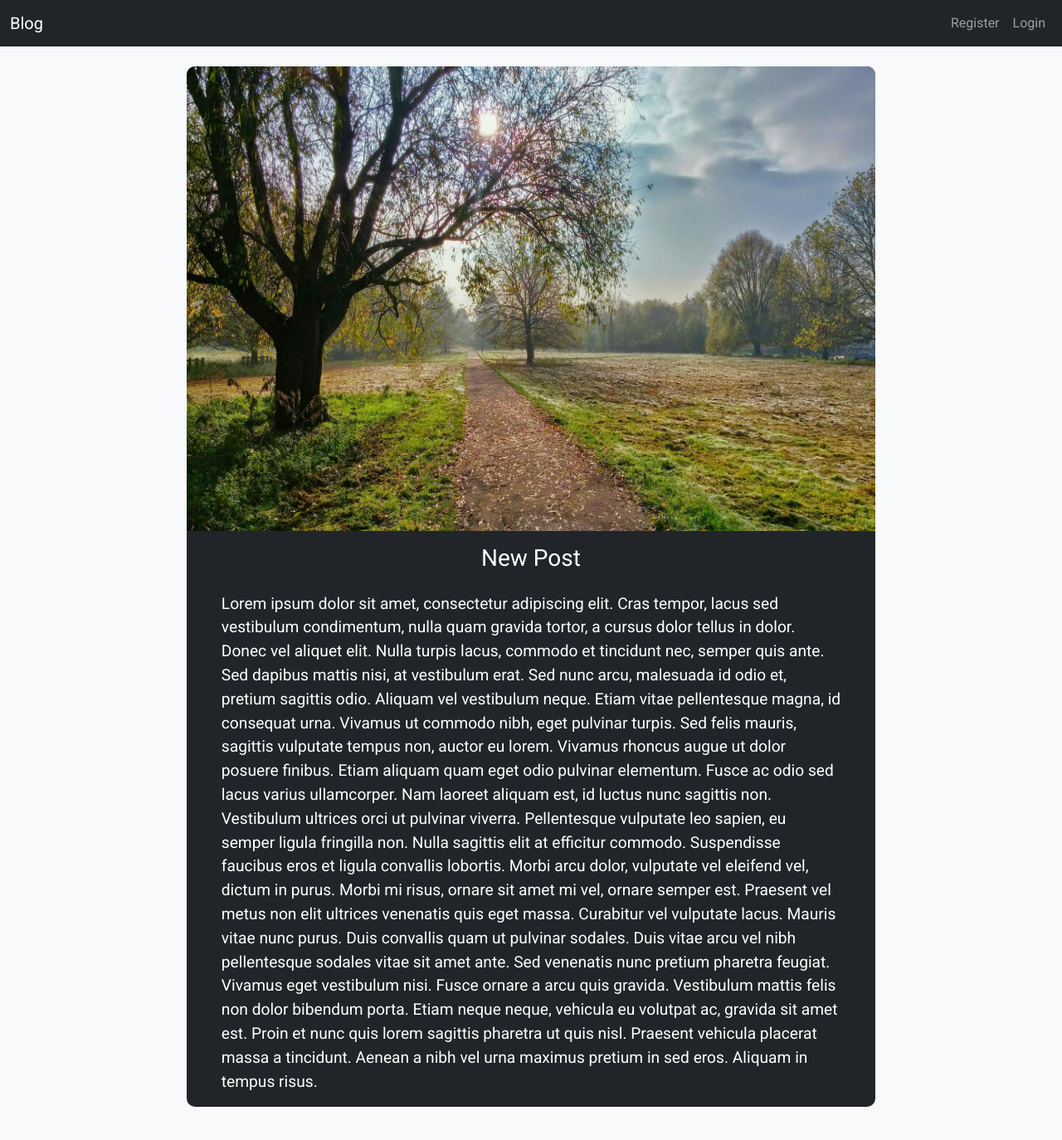
After one commit to mohammadraufzahed/php-blog, a PHP site: page /post.php in a window 1280 px wide. The commit adds this page. Shown: the whole page at 83% size. Run offline with PHP 8.4, Linux system fonts and the light colour scheme.

Commit message:
Add post page

```diff
--- a/index.php
+++ b/index.php
@@ -16,7 +16,7 @@
 <div class="container-fluid h-100">
     <div class="row h-100 mt-2">
         <div class="col-lg-8">
-            <div class="post bg-dark text-white text-center h-auto">
+            <div class="posts bg-dark text-white text-center h-auto mb-3">
                 <img class="img-fluid post-image" src="static/img/post.jpg" alt="Post image">
                 <h3 class="post-title pt-3">New Post</h3>
                 <p class="pt-3 pb-3 post-text text-start m-auto">Lorem ipsum dolor sit amet, consectetur adipiscing
@@ -27,14 +27,14 @@
                     sollicitudin. Proin sit amet ante viverra, molestie sem sit amet, pulvinar mauris. Ut consectetur
                     massa dui, non faucibus orci venenatis non. Praesent quis lacus placerat, elementum felis ut,
                     fermentum ex. In in luctus augue. Pellentesque gravida at elit id egestas. Cras nec sem scelerisque,
-                    molestie lectus a, sollicitudin massa. <a class="link-primary text-end" href="#">Read more</a>
+                    molestie lectus a, sollicitudin massa. <a class="link-primary text-end" href="/post.php">Read more</a>
                 </p>
             </div>
         </div>
         <!--Right-->
         <div class="col-lg-4">
             <div class="h-auto w-100">
-                <div class="card bg-dark text-white">
+                <div class="card bg-dark text-white mb-3">
                     <img class="card-img-top" src="static/img/profile.jpg" alt="Profile Image">
                     <div class="card-body text-center">
                         <h5 class="card-title">Author</h5>
--- a/nav.php
+++ b/nav.php
@@ -1,7 +1,7 @@
 <!--Navabr Start-->
 <nav class="navbar navbar-expand-lg navbar-dark bg-dark">
     <div class="container-fluid">
-        <a href="#" class="navbar-brand">Blog</a>
+        <a href="/" class="navbar-brand">Blog</a>
         <button class="navbar-toggler" type="button" data-bs-toggle="collapse" data-bs-target="#navbarContent"
                 aria-controls="navbarContent" aria-expanded="false" aria-label="Toggle navigation"><span
                     class="navbar-toggler-icon"></span>
--- /dev/null
+++ b/post.php
@@ -0,0 +1,52 @@
+<!doctype html>
+<html lang="en">
+<head>
+    <meta charset="UTF-8">
+    <meta name="viewport"
+          content="width=device-width, user-scalable=no, initial-scale=1.0, maximum-scale=1.0, minimum-scale=1.0">
+    <meta http-equiv="X-UA-Compatible" content="ie=edge">
+    <!--Css files-->
+    <link rel="stylesheet" href="static/css/bootstrap.min.css">
+    <link rel="stylesheet" href="static/css/style.css">
+    <title>New Post</title>
+</head>
+<body class="bg-light">
+<?php include("nav.php"); ?>
+<div class="container-fluid">
+    <div class="row h-100">
+        <div class="col-lg-8 m-auto mt-4 mb-4">
+            <div class="posts bg-dark text-white text-center h-auto mb-3">
+                <img class="img-fluid post-image-page" src="static/img/post.jpg" alt="Post image">
+                <h3 class="post-title pt-3">New Post</h3>
+                <p class="pt-3 pb-3 post-text-page text-start m-auto">Lorem ipsum dolor sit amet, consectetur adipiscing
+                    elit. Cras tempor, lacus sed vestibulum condimentum, nulla quam gravida tortor, a cursus dolor
+                    tellus in dolor. Donec vel aliquet elit. Nulla turpis lacus, commodo et tincidunt nec, semper quis
+                    ante. Sed dapibus mattis nisi, at vestibulum erat. Sed nunc arcu, malesuada id odio et, pretium
+                    sagittis odio. Aliquam vel vestibulum neque. Etiam vitae pellentesque magna, id consequat urna.
+                    Vivamus ut commodo nibh, eget pulvinar turpis. Sed felis mauris, sagittis vulputate tempus non,
+                    auctor eu lorem. Vivamus rhoncus augue ut dolor posuere finibus. Etiam aliquam quam eget odio
+                    pulvinar elementum. Fusce ac odio sed lacus varius ullamcorper.
+
+                    Nam laoreet aliquam est, id luctus nunc sagittis non. Vestibulum ultrices orci ut pulvinar viverra.
+                    Pellentesque vulputate leo sapien, eu semper ligula fringilla non. Nulla sagittis elit at efficitur
+                    commodo. Suspendisse faucibus eros et ligula convallis lobortis. Morbi arcu dolor, vulputate vel
+                    eleifend vel, dictum in purus. Morbi mi risus, ornare sit amet mi vel, ornare semper est.
+
+                    Praesent vel metus non elit ultrices venenatis quis eget massa. Curabitur vel vulputate lacus.
+                    Mauris vitae nunc purus. Duis convallis quam ut pulvinar sodales. Duis vitae arcu vel nibh
+                    pellentesque sodales vitae sit amet ante. Sed venenatis nunc pretium pharetra feugiat. Vivamus eget
+                    vestibulum nisi. Fusce ornare a arcu quis gravida. Vestibulum mattis felis non dolor bibendum porta.
+                    Etiam neque neque, vehicula eu volutpat ac, gravida sit amet est. Proin et nunc quis lorem sagittis
+                    pharetra ut quis nisl. Praesent vehicula placerat massa a tincidunt. Aenean a nibh vel urna maximus
+                    pretium in sed eros. Aliquam in tempus risus.
+                </p>
+            </div>
+        </div>
+    </div>
+</div>
+<!--Load The js files-->
+<script src="static/js/jquery.js"></script>
+<script src="static/js/bootstrap.min.js"></script>
+<script src="https://unpkg.com/@popperjs/core@2"></script>
+</body>
+</html>
--- a/static/css/style.css
+++ b/static/css/style.css
@@ -1,14 +1,35 @@
 @import url('https://fonts.googleapis.com/css2?family=Roboto:wght@400;700&display=swap');
+
 * {
     font-family: 'Roboto', sans-serif;
 }
+
 html, body {
     width: 100%;
     height: 100%;
 }
+
+.posts {
+    border-radius: 10px;
+}
+
 .post-image {
+    border-top-left-radius: 10px;
+    border-top-right-radius: 10px;
     width: 100%;
     height: 50vh;
+}
+
+.post-image-page {
+    border-top-left-radius: 10px;
+    border-top-right-radius: 10px;
+    width: 100%;
+    height: 70vh;
+}
+.post-text-page {
+    font-size: 1.2em;
+    width: 90%;
+
 }
 .post-text {
     font-size: .9em;
```
